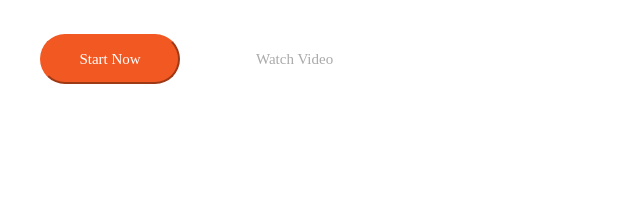
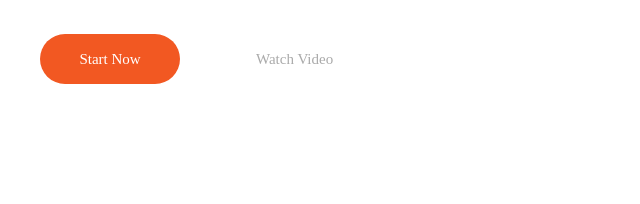
Before and after one commit to Seven7897/home3, a plain HTML site: page index.html in a window 1280 px wide. Shown: the part 404-608 px from the top of the page, 0-640 px from the left. Drawn offline with Linux system fonts and the light colour scheme.

Commit message:
*style_home_4*

```diff
--- a/style.css
+++ b/style.css
@@ -82,10 +82,15 @@ header .container .link :nth-child(1) {
   margin-right: 72px;
   background-color: #f25822;
   border-radius: 25px;
-  border-color: #f25822;
+  border: 0;
   font-family: Gilroy-Bold;
   font-size: 15px;
   line-height: 100%;
+  cursor: pointer;
+}
+.top .container .topLeft .clickMeta button:hover {
+  color: #f25822;
+  background-color: #9b9797;
 }
 .top .container .topLeft .clickMeta a {
   color: #aaaaaa;
```
